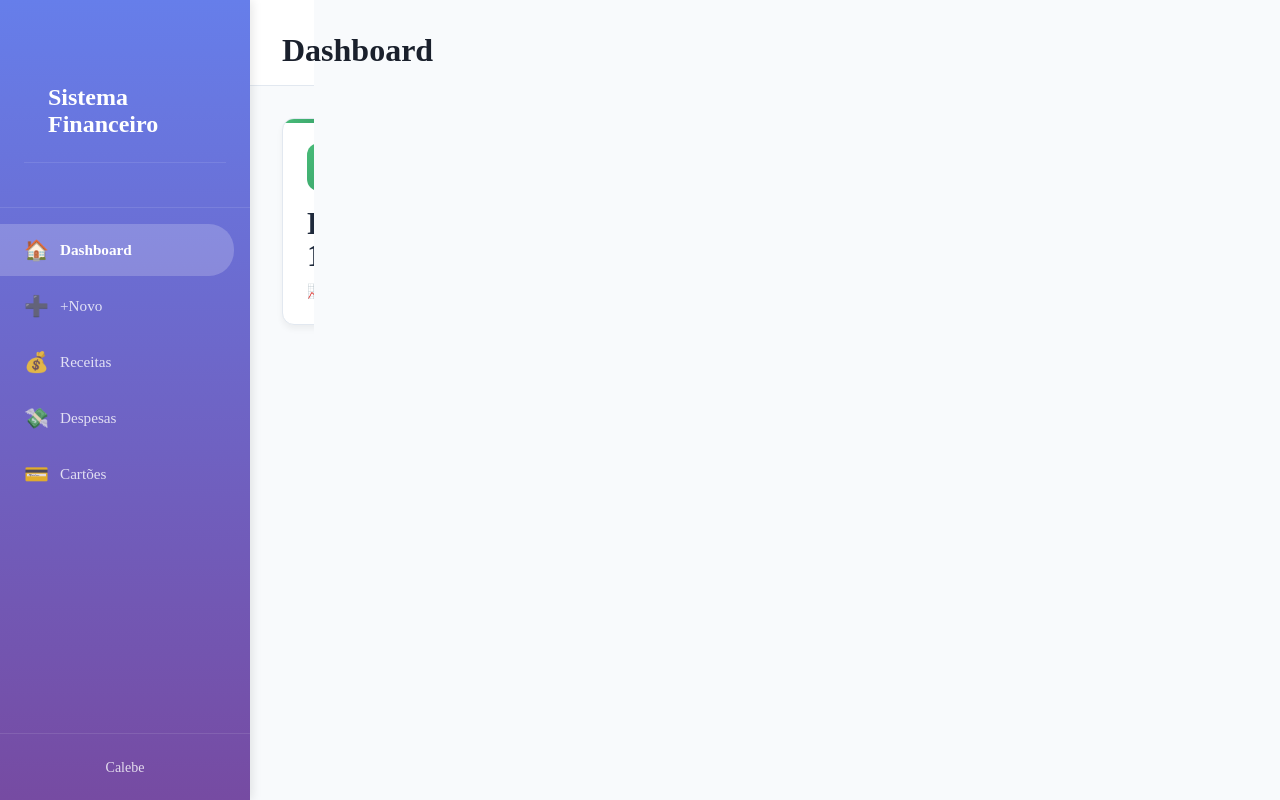
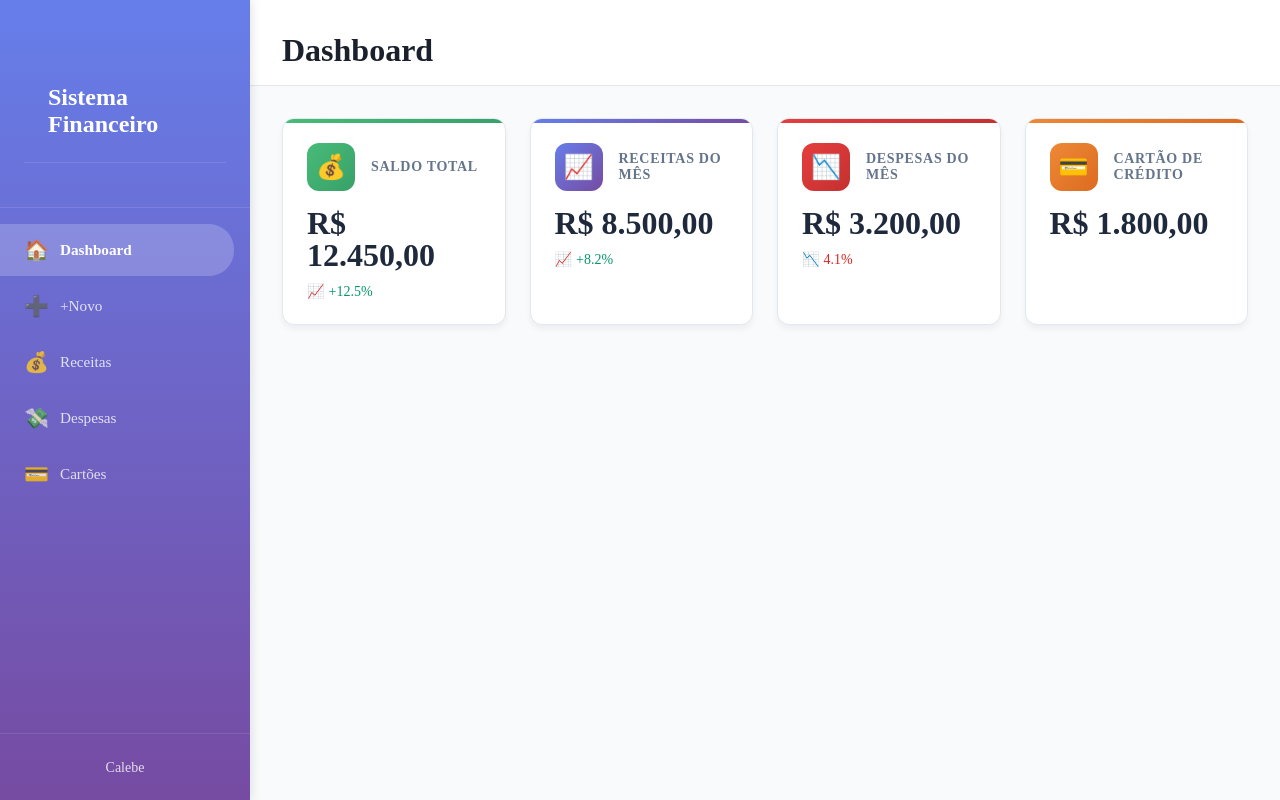
Before and after one commit to CalebeFelipe/mvp-sistema-financeiro, a React (Vite) app in the folder frontend/: page /dashboard in a window 1280 px wide. Built offline with nearby package versions, Linux system fonts and the light colour scheme.

Commit message:
fix: Ajustando o layout da página de Dashboard com CSS

```diff
--- a/frontend/src/components/layout/DashboardLayout/DashboardLayout.css
+++ b/frontend/src/components/layout/DashboardLayout/DashboardLayout.css
@@ -1,29 +1,26 @@
 /* === DASHBOARD LAYOUT PRINCIPAL === */
 .dashboard-layout {
-    display: grid;
-    grid-template-columns: 250px 1fr;
     /* Sidebar + Main */
     min-height: 100vh;
     background-color: #f8fafc;
+    position: relative;
 }
 
 /* === SIDEBAR (fixa) === */
 .dashboard-layout .sidebar {
     position: fixed;
-    /* ← CORREÇÃO 1: Sidebar fixa */
     top: 0;
     left: 0;
     width: 250px;
     height: 100vh;
     z-index: 1000;
     overflow-y: auto;
-    /* Scroll se menu for muito grande */
 }
 
 /* === ÁREA PRINCIPAL (main) === */
 .dashboard-layout main {
     margin-left: 250px;
-    /* ← CORREÇÃO 2: Espaço para sidebar */
+    width: calc(100% - 250px);
     display: flex;
     flex-direction: column;
     min-height: 100vh;
@@ -39,7 +36,6 @@
     border-bottom: 1px solid #e2e8f0;
     background: white;
     position: sticky;
-    /* Header grudado no topo */
     top: 0;
     z-index: 100;
 }
@@ -50,6 +46,8 @@
     padding: 2rem;
     overflow-y: auto;
     background: #f8fafc;
+    width: 100%;
+    box-sizing: border-box;
 }
 
 /* === RESPONSIVIDADE === */
@@ -82,25 +80,19 @@
 
 /* Mobile (até 768px) */
 @media (max-width: 768px) {
-    .dashboard-layout {
-        grid-template-columns: 1fr;
-        /* Stack vertical */
-    }
 
     .dashboard-layout .sidebar {
         transform: translateX(-100%);
-        /* Esconder sidebar */
         transition: transform 0.3s ease;
     }
 
     .dashboard-layout .sidebar--open {
         transform: translateX(0);
-        /* Mostrar quando necessário */
     }
 
     .dashboard-layout main {
         margin-left: 0;
-        /* Sem margem no mobile */
+        width: 100%;
     }
 
     .dashboard-layout .content {
```
